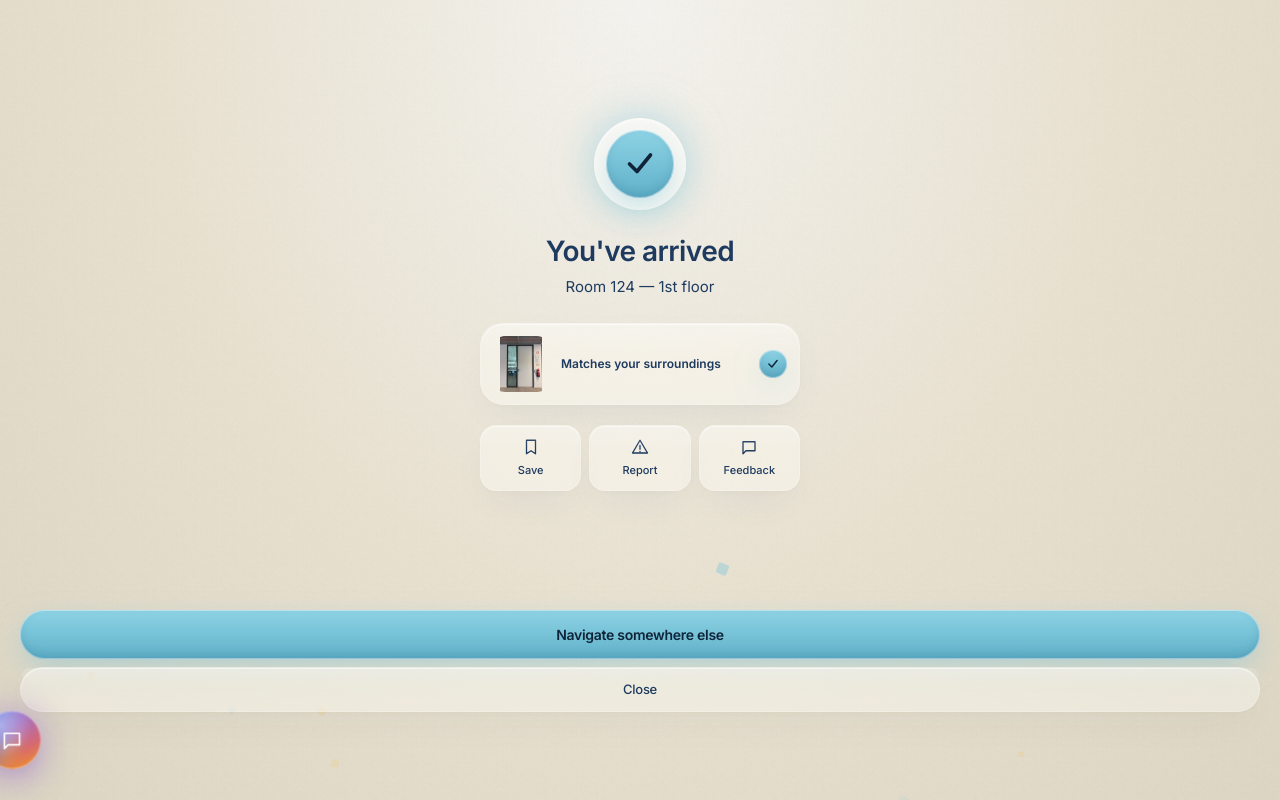
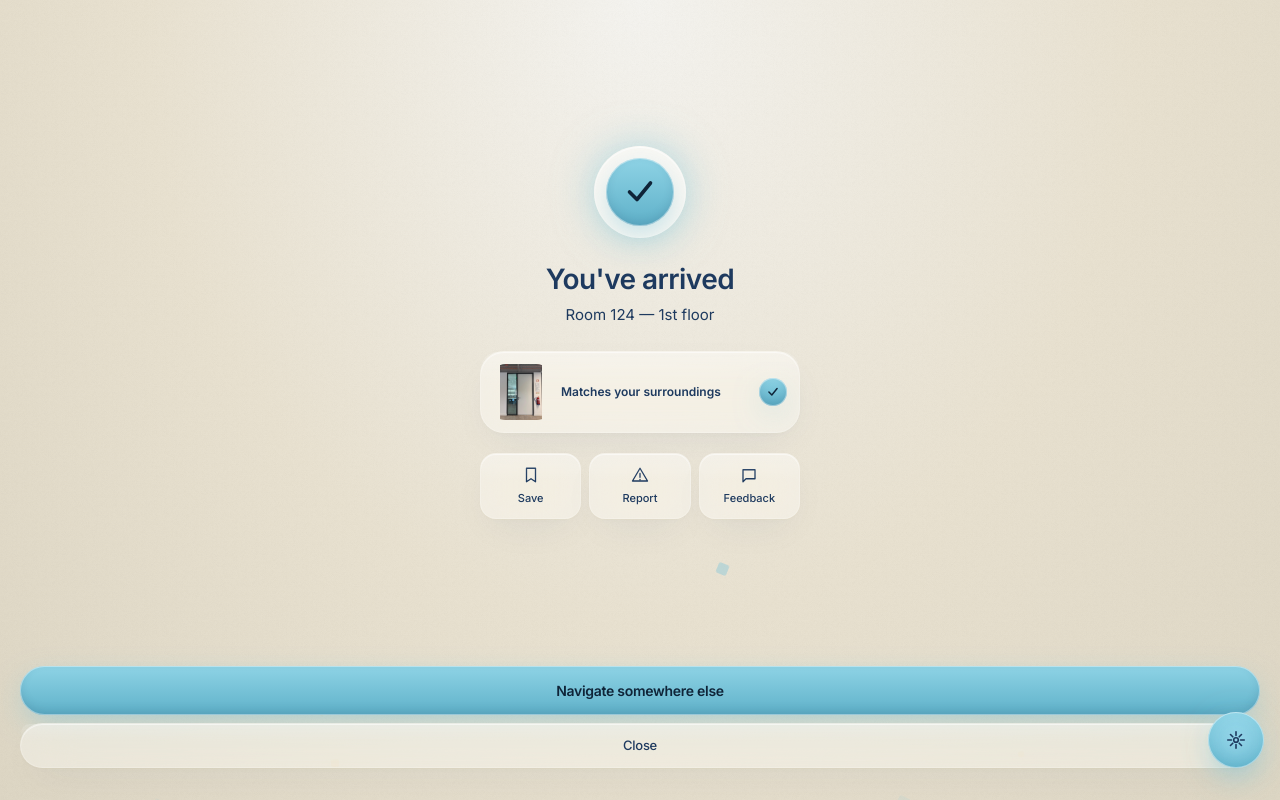
Before and after one commit to DC-09/path2class, a React (Vite) app in the folder web/: page /arrived in a window 1280 px wide. Built offline with nearby package versions, Linux system fonts and the light colour scheme.

Commit message:
Revert "Apply usability findings: equalize permission buttons + Gemini AI FAB"
This reverts commit 817b7e5067bc5adc53cc9ab4c94da894d265a36e.

```diff
--- a/web/src/components/assistant/AssistantFab.tsx
+++ b/web/src/components/assistant/AssistantFab.tsx
@@ -12,15 +12,8 @@ export interface AssistantFabProps {
 }
 
 /**
- * Floating button that opens the AI assistant sheet.
+ * Floating sparkle that opens the AI assistant sheet.
  * Rendered on Landing, AR, Text, Arrival.
- *
- * Visually distinct from the rest of the cyan-glass system: a multi-hue
- * Gemini-style gradient (blue → purple → magenta → amber) with a slowly
- * rotating conic shimmer underneath. Carries a chat-bubble glyph instead
- * of a sparkle so it's unambiguously the chat affordance — addresses the
- * usability finding that the previous cyan circle was misread as a
- * brightness control on the AR screen.
  */
 export function AssistantFab({ positioned = false }: AssistantFabProps) {
   const openSheet = useAssistantStore((s) => s.openSheet);
@@ -32,49 +25,25 @@ export function AssistantFab({ positioned = false }: AssistantFabProps) {
       onClick={openSheet}
       aria-label={t('assistant.open_aria')}
       className={clsx(
-        'relative w-14 h-14 rounded-full flex items-center justify-center press transition-smooth pulse-ai',
+        'w-14 h-14 rounded-full cyan-glow flex items-center justify-center press transition-smooth',
         !positioned && 'fixed right-4 z-30',
       )}
       style={{
-        background:
-          'linear-gradient(135deg, #4285F4 0%, #9B72CB 40%, #D96570 72%, #F9AB00 100%)',
         boxShadow:
-          '0 14px 30px -8px rgba(155,114,203,0.55), 0 0 0 1px rgba(255,255,255,0.5) inset',
+          '0 14px 30px -8px rgba(123,196,217,0.7), 0 0 0 1px rgba(255,255,255,0.45) inset',
         ...(positioned
           ? null
           : { bottom: 'calc(2rem + env(safe-area-inset-bottom))' }),
       }}
     >
-      {/* Slow conic-gradient shimmer rotating underneath — the "alive AI" feel.
-          Positioned with negative inset + overflow:hidden on the parent disc
-          via the rounded-full mask, so the rotation stays inside the circle. */}
       <span
         aria-hidden
-        className="absolute inset-0 rounded-full overflow-hidden pointer-events-none"
-      >
-        <span
-          className="absolute ai-shimmer-rotate"
-          style={{
-            inset: '-50%',
-            background:
-              'conic-gradient(from 0deg, rgba(66,133,244,0.85), rgba(155,114,203,0.85), rgba(217,101,112,0.85), rgba(249,171,0,0.85), rgba(66,133,244,0.85))',
-            opacity: 0.5,
-            filter: 'blur(6px)',
-          }}
-        />
-      </span>
-
-      {/* Glossy top highlight to give depth */}
-      <span
-        aria-hidden
-        className="absolute inset-0 rounded-full pointer-events-none"
+        className="absolute inset-0 rounded-full pulse-cyan opacity-70"
         style={{
-          background:
-            'radial-gradient(circle at 30% 25%, rgba(255,255,255,0.4), transparent 55%)',
+          background: 'radial-gradient(circle, rgba(168,227,245,0.55), transparent 70%)',
         }}
       />
-
-      <Icon name="message" size={22} className="relative z-10 text-white" />
+      <Icon name="sparkle" size={22} className="relative z-10 text-[color:var(--navy)]" />
     </button>
   );
 }
--- a/web/src/index.css
+++ b/web/src/index.css
@@ -238,27 +238,6 @@ body {
   animation: pulse-cyan 2s ease-in-out infinite;
   filter: drop-shadow(0 0 20px rgba(168, 227, 245, 0.85));
 }
-
-/* Gemini-style AI gradient pulse: same scale/opacity beat as pulse-cyan
-   but with a warm multi-hue drop-shadow so the AssistantFab reads as
-   "AI / futuristic" instead of brand-cyan. */
-.pulse-ai {
-  animation: pulse-cyan 2.4s ease-in-out infinite;
-  filter: drop-shadow(0 0 18px rgba(155, 114, 203, 0.55));
-}
-
-/* Slow continuous rotation for the conic-gradient shimmer behind the FAB. */
-@keyframes ai-shimmer-rotate {
-  from {
-    transform: rotate(0deg);
-  }
-  to {
-    transform: rotate(360deg);
-  }
-}
-.ai-shimmer-rotate {
-  animation: ai-shimmer-rotate 7s linear infinite;
-}
 .pulse-amber {
   animation: pulse-amber 1.8s ease-in-out infinite;
 }
@@ -297,11 +276,9 @@ body {
 @media (prefers-reduced-motion: reduce) {
   .float-y,
   .pulse-cyan,
-  .pulse-ai,
   .pulse-amber,
   .pulse-dot,
   .typing-dot,
-  .ai-shimmer-rotate,
   .fade-in,
   .slide-up,
   .confetti-piece {
--- a/web/src/pages/CameraPermission.tsx
+++ b/web/src/pages/CameraPermission.tsx
@@ -34,7 +34,7 @@ export default function CameraPermission() {
             </GlassButton>
             <GlassButton
               onClick={() => navigate('/navigate/text')}
-              className="w-full py-3.5 text-[15px] font-semibold"
+              className="w-full py-3.5 text-[14px]"
             >
               {t('permission.use_text')}
             </GlassButton>
```
